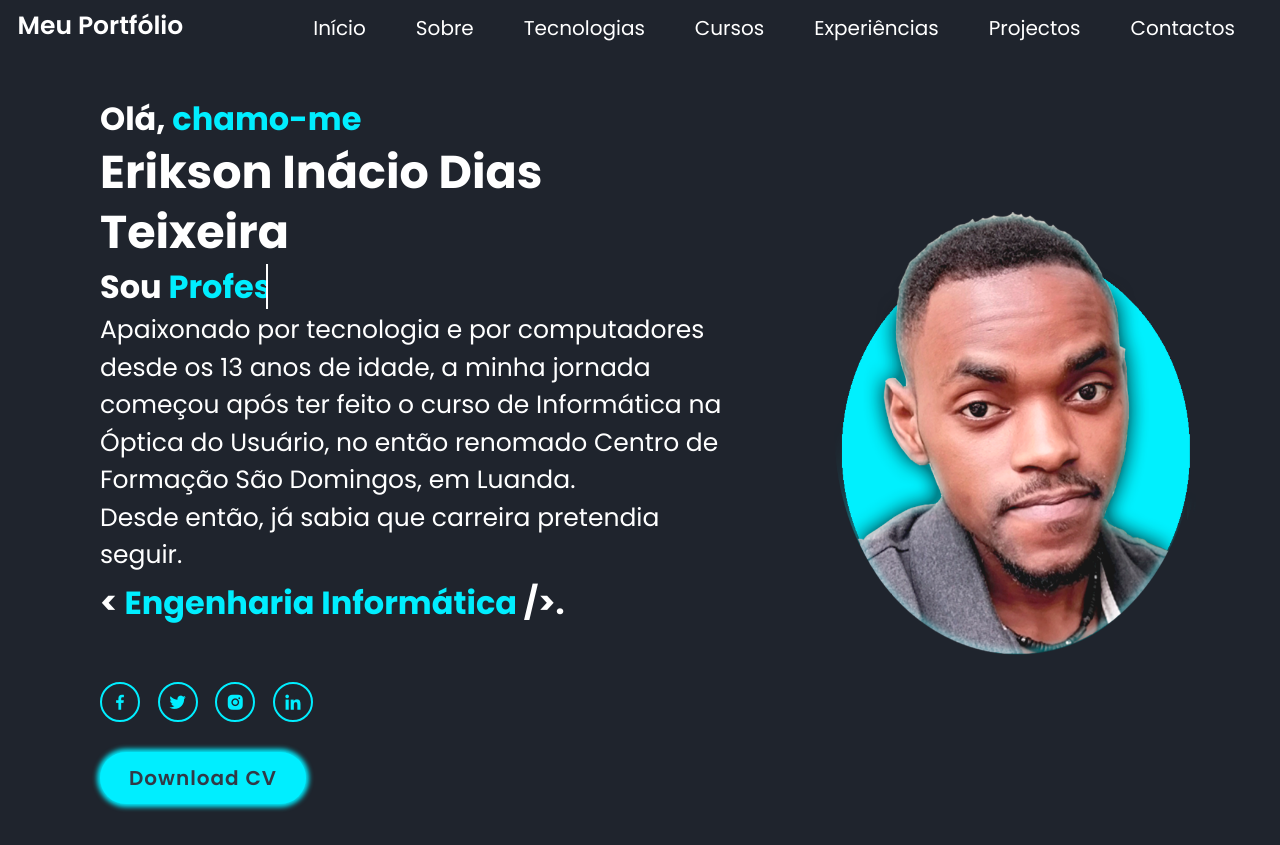
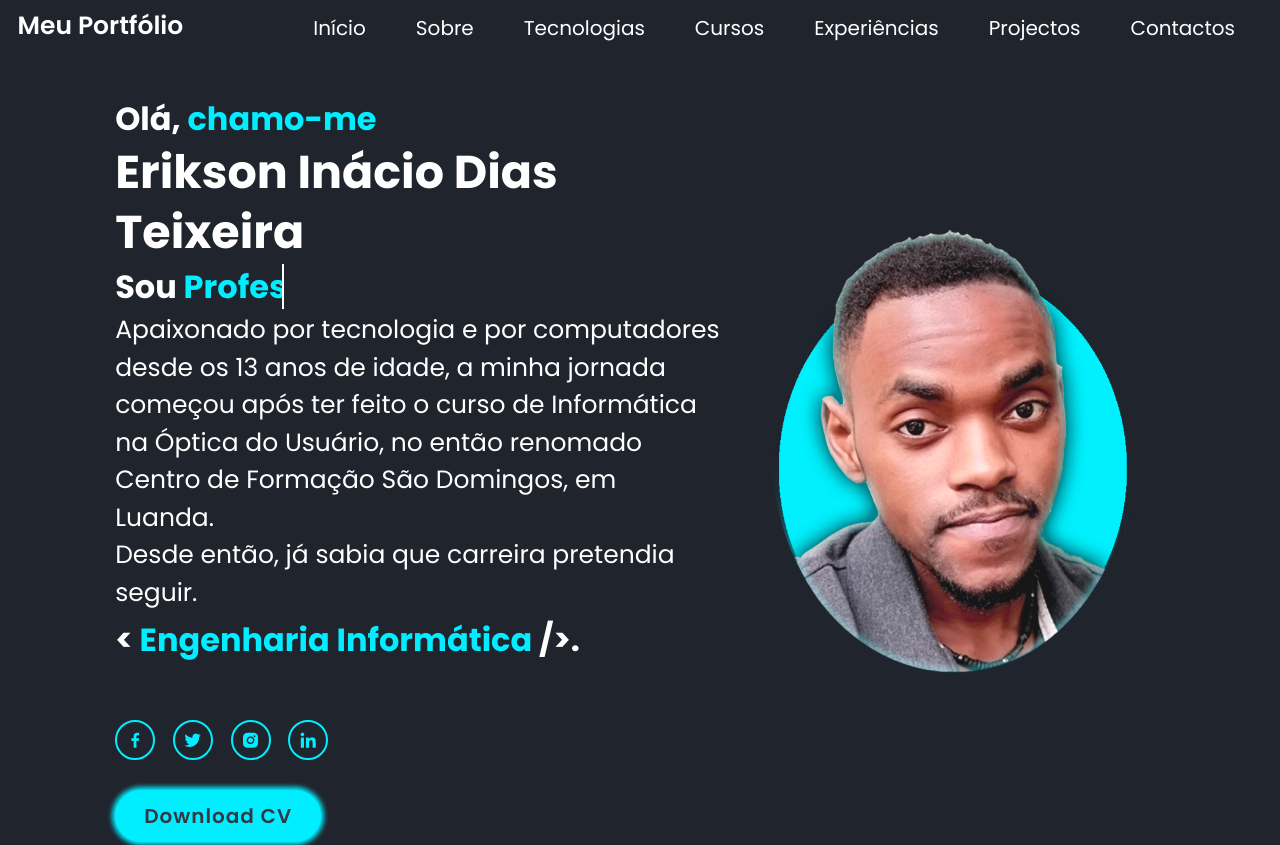
Before and after one commit to eriksondiastx/Meu-Portfolio, a plain HTML site: page index.html in a window 1280 px wide. Shown: the top 845 px of the page. Drawn offline with nearby package versions, Linux system fonts and the light colour scheme.

Commit message:
Ajustes: Propriedade Padding da Sessão Inicio e Sobre

```diff
--- a/css/style.css
+++ b/css/style.css
@@ -150,7 +150,7 @@ section {
   display: flex;
   justify-content: center;
   align-items: center;
-  padding-bottom: 50px;
+  padding: 10rem 9% 2rem;
 }
 
 /* .inicio-content {
@@ -202,7 +202,7 @@ span {
   line-height: 1.3;
 }
 .inicio-text {
-  padding-left: 100px;
+  /* padding-left: 100px; */
   /* margin-right: 50%;
   overflow: hidden; */
 }
@@ -410,6 +410,7 @@ span {
   align-items: center;
   gap: 2rem; */
   background: var(--second-bg-color);
+  padding: 10rem 9% 2rem;
 }
 
 .sobre-img {
```
